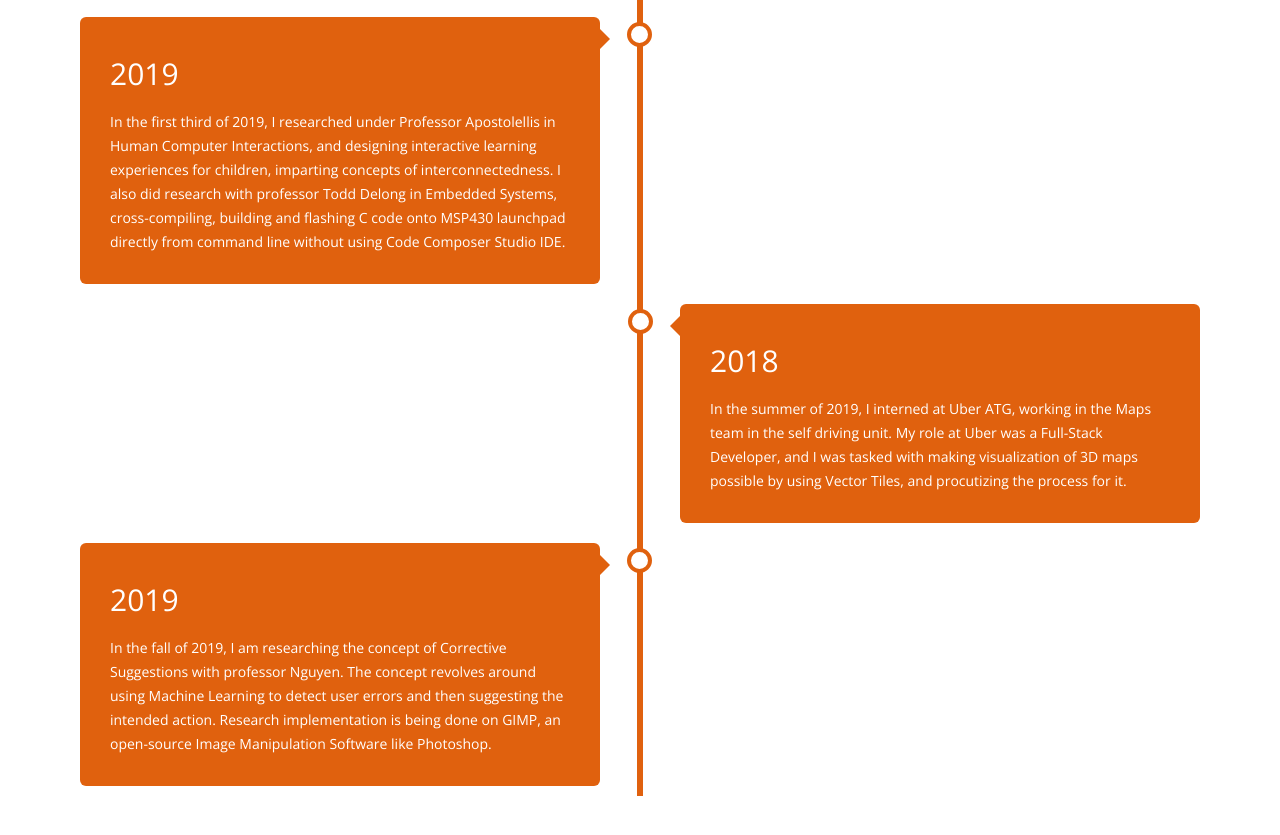
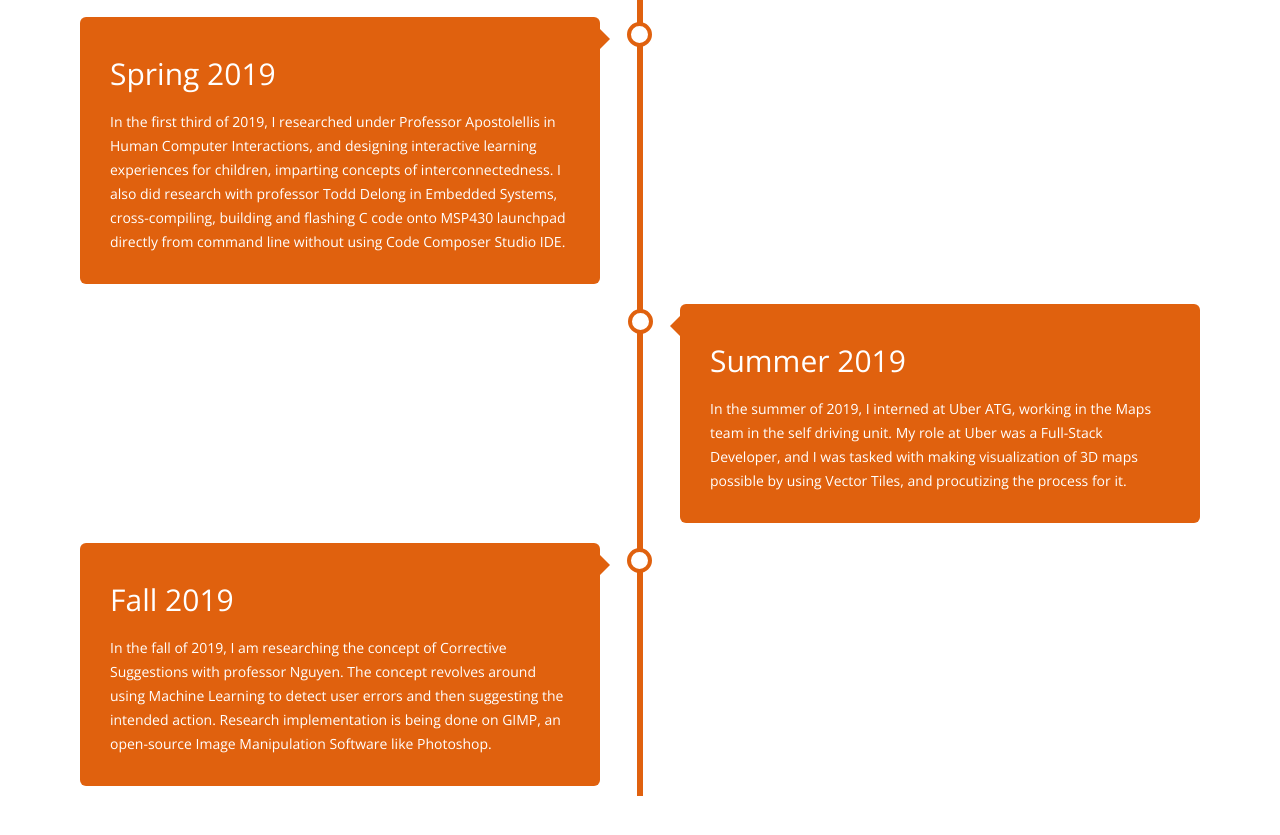
Before and after one commit to siddhant-goel/siddhant-goel.github.io, a plain HTML site: page index.html in a window 1280 px wide. Shown: the part 4825-5660 px from the top of the page. Drawn offline with nearby package versions, Linux system fonts and the light colour scheme; some packages are replaced by stand-ins of ours.

Commit message:
Update index.html

```diff
--- a/index.html
+++ b/index.html
@@ -162,23 +162,22 @@
       </div>
       <div class="timeline-container left">
         <div class="timeline-content">
-          <h2 class="whitetext">2019</h2>
+          <h2 class="whitetext">Spring 2019</h2>
           <p class="lighttext">In the first third of 2019, I researched under Professor Apostolellis in Human Computer Interactions, and designing interactive learning experiences for children, imparting concepts of interconnectedness. I also did research with professor Todd Delong in Embedded Systems, cross-compiling, building and flashing C code onto MSP430 launchpad directly from command line without using Code Composer Studio IDE.</p>
         </div>
       </div>
       <div class="timeline-container right">
         <div class="timeline-content">
-          <h2 class="whitetext">2018</h2>
+          <h2 class="whitetext">Summer 2019</h2>
           <p class="lighttext">In the summer of 2019, I interned at Uber ATG, working in the Maps team in the self driving unit. My role at Uber was a Full-Stack Developer, and I was tasked with making visualization of 3D maps possible by using Vector Tiles, and procutizing the process for it.</p>
         </div>
       </div>
       <div class="timeline-container left">
         <div class="timeline-content">
-          <h2 class="whitetext">2019</h2>
+          <h2 class="whitetext">Fall 2019</h2>
           <p class="lighttext">In the fall of 2019, I am researching the concept of Corrective Suggestions with professor Nguyen. The concept revolves around using Machine Learning to detect user errors and then suggesting the intended action. Research implementation is being done on GIMP, an open-source Image Manipulation Software like Photoshop. </p>
         </div>
       </div>
-
     </div>
   </section>
   <section id="contact">
```
